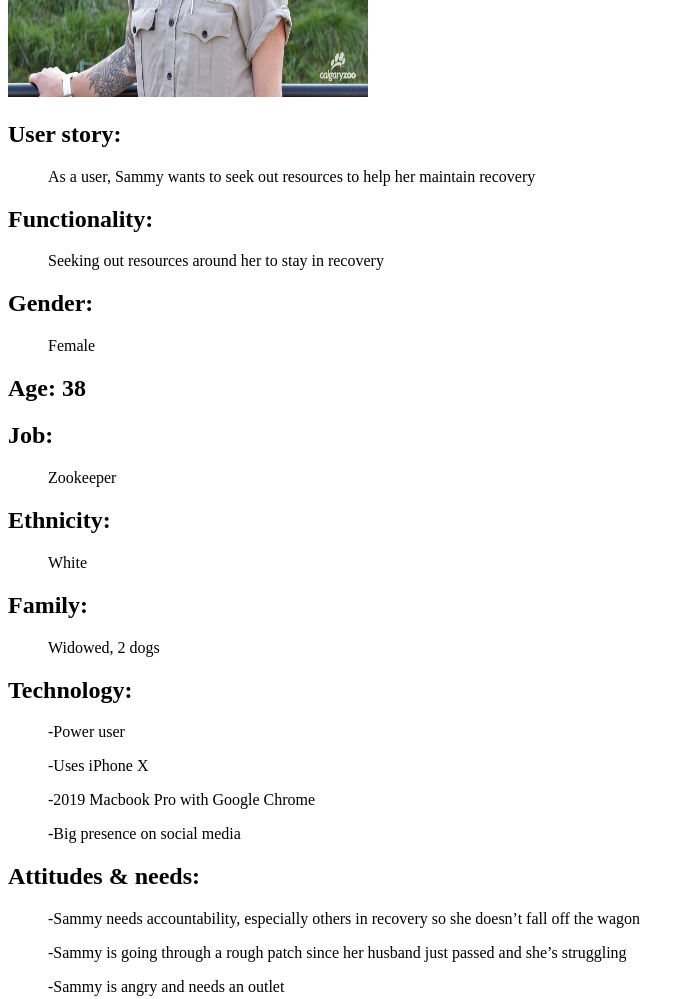
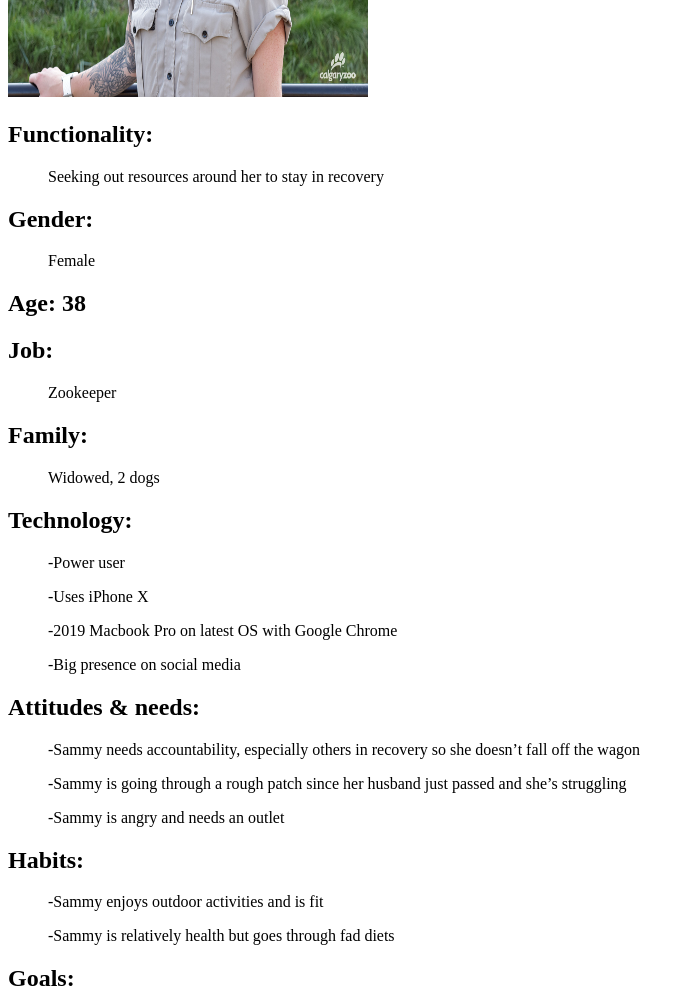
Before and after one commit to NMgetssober/NMgetssober, a plain HTML site: page epic/sammy.html in a window 1280 px wide. Shown: the part 320-1319 px from the top of the page, without its empty margins (0-694 px from the left). Drawn offline with Linux system fonts and the light colour scheme.

Commit message:
updated sammy's profile

```diff
--- a/epic/sammy.html
+++ b/epic/sammy.html
@@ -9,8 +9,7 @@
 
 <h2>Sammy</h2>
 <img src="zookeeper.jpg" height="350px" width="360px" alt="zookeeper">
-<h2>User story:</h2>
-    <ul>As a user, Sammy wants to seek out resources to help her maintain recovery</ul>
+
 <h2>Functionality: </h2>
     <ul>Seeking out resources around her to stay in recovery</ul>
 <h2>Gender:</h2>
@@ -19,14 +18,12 @@
 <h2>Age: 38</h2>
 <h2>Job:</h2>
     <ul>Zookeeper</ul>
-<h2>Ethnicity:</h2>
-    <ul>White</ul>
 <h2>Family:</h2>
     <ul>Widowed, 2 dogs</ul>
 <h2>Technology:</h2>
 <ul>-Power user</ul>
 <ul>-Uses iPhone X</ul>
-<ul>-2019 Macbook Pro with Google Chrome</ul>
+<ul>-2019 Macbook Pro on latest OS with Google Chrome</ul>
 <ul>-Big presence on social media</ul>
 
 <h2>Attitudes & needs:</h2>
@@ -43,6 +40,9 @@
 <ul>-To find other relatable people</ul>
 <ul>-To maintain recovery lifestyle</ul>
 
+<h2>User story:</h2>
+<ul>As a user, Sammy wants to seek out resources to help her maintain recovery</ul>
+
 <h2>Use case:</h2>
 <ul>-Sammy is a relatively young and healthy individual who seeks resources to maintain in recovery</ul>
 <ul>-Pre-condition: Sammy uses the resources to find activities to suit her lifestyle</ul>
```
